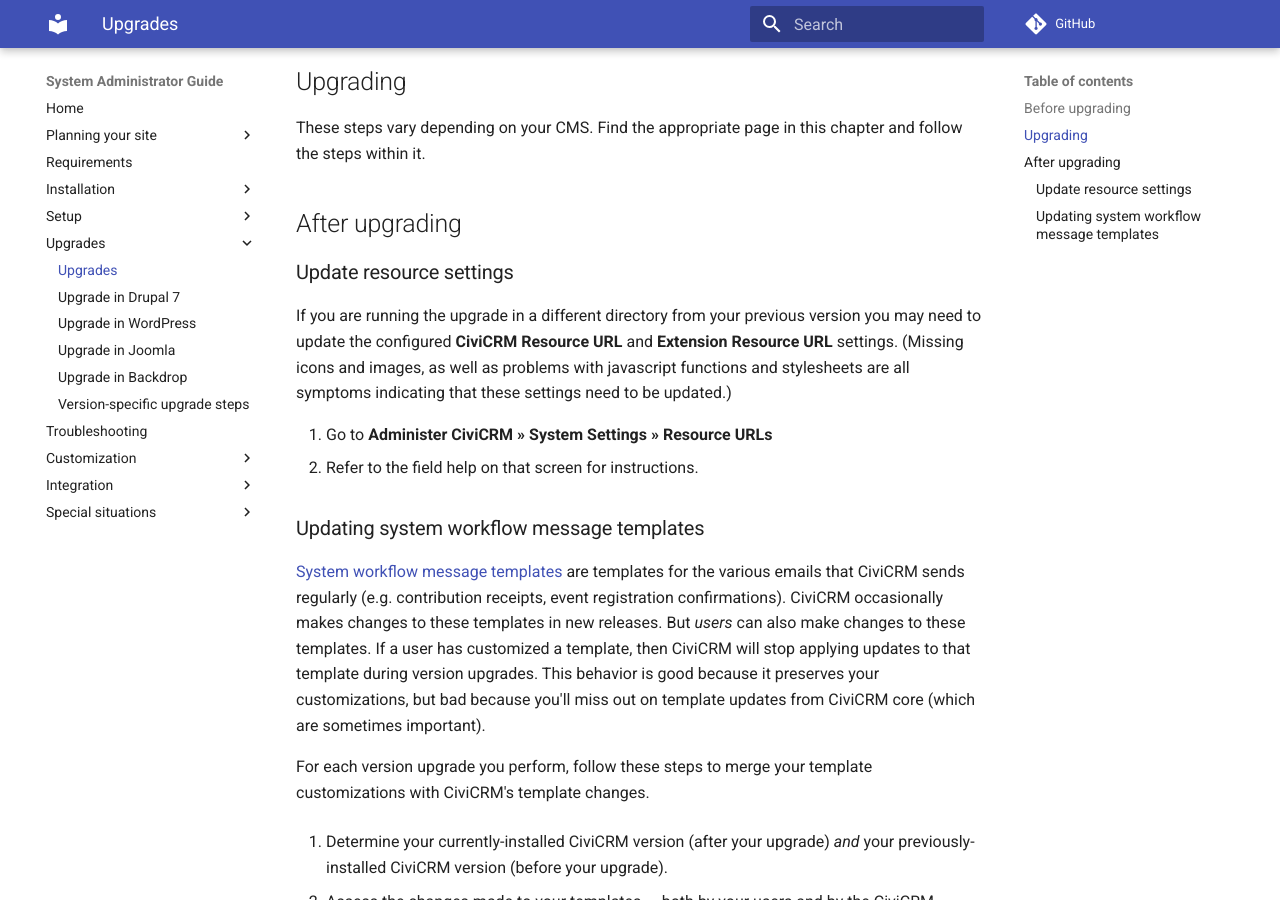
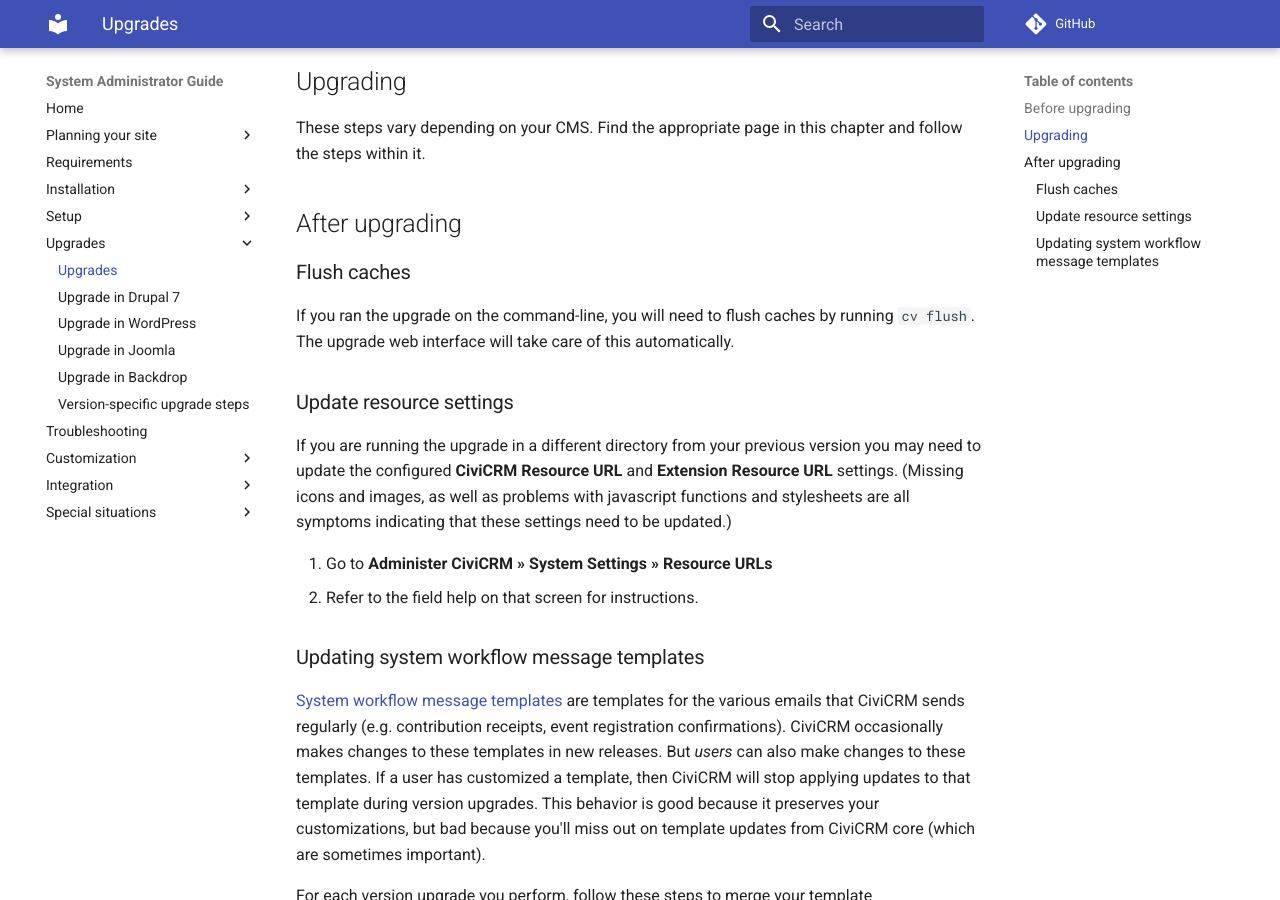
Before and after one commit to civicrm/civicrm-sysadmin-guide, an MkDocs documentation site: the page built from docs/upgrade/index.md, in a window 1280 px wide and 900 px high, scrolled down 1123 px. Built offline with MkDocs 1.6.1 and Material for MkDocs 9.7.7, drawn with Linux system fonts in a browser that asks for light colours; comment, search, counter and statistics services are not loaded; old or Windows-style settings are respelled for this version of MkDocs.

Commit message:
add flush caches documentation for command-line upgrades

```diff
--- a/docs/upgrade/index.md
+++ b/docs/upgrade/index.md
@@ -35,6 +35,10 @@ Before upgrading CiviCRM, follow these steps to ensure the process goes a smooth
 These steps vary depending on your CMS. Find the appropriate page in this chapter and follow the steps within it.
 
 ## After upgrading {:#after-upgrading}
+
+### Flush caches
+
+If you ran the upgrade on the command-line, you will need to flush caches by running `cv flush`. The upgrade web interface will take care of this automatically.
 
 ### Update resource settings
 
```
